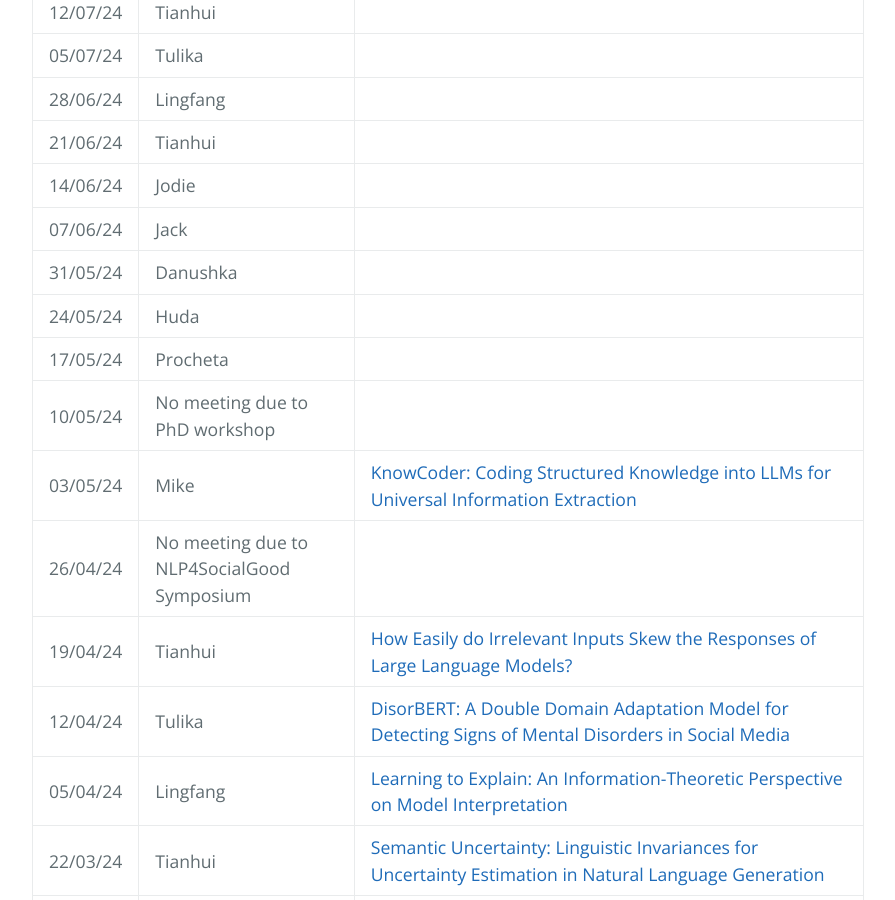
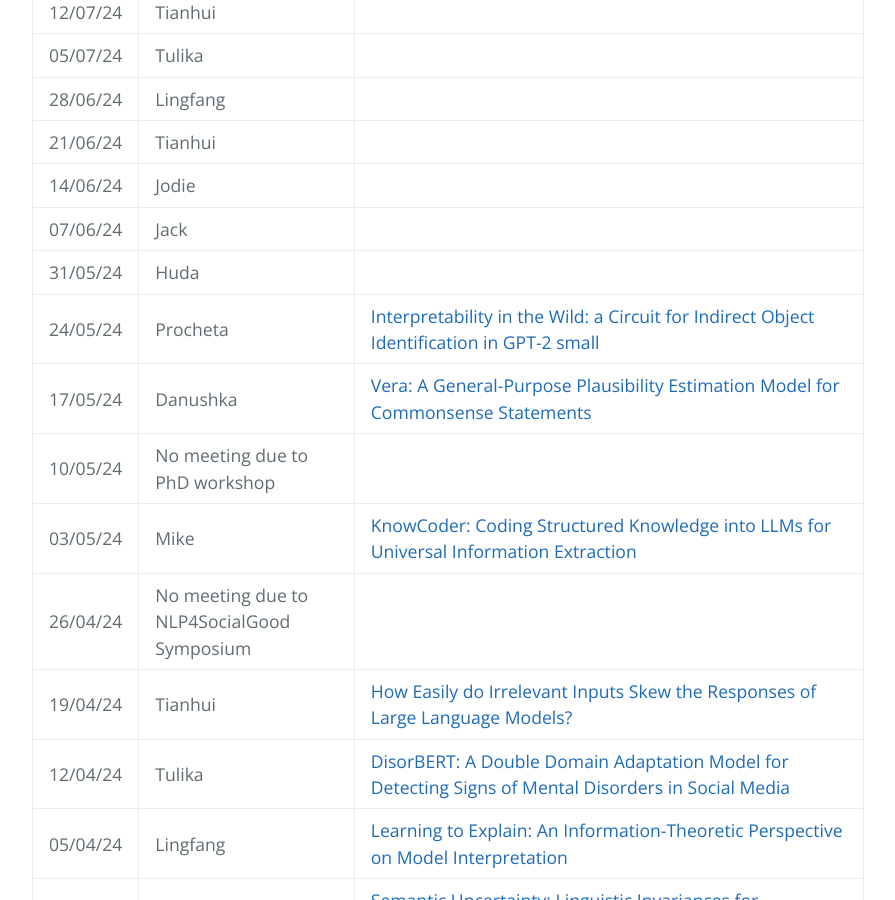
Before and after one commit to LivNLP/livnlp.github.io, a Jekyll site: the page built from reading.md, in a window 1280 px wide and 900 px high, scrolled down 671 px. Shown: the whole window, without its empty margins (192-1087 px from the left). Built offline with Jekyll 4.4.1, drawn with Linux system fonts in a browser that asks for light colours.

Commit message:
Update reading.md

```diff
--- a/reading.md
+++ b/reading.md
@@ -20,9 +20,9 @@ We meet on a weely basis to discuss recent research papers. Here is the schedule
 | 21/06/24 | Tianhui |
 | 14/06/24 | Jodie |
 | 07/06/24 | Jack |
-| 31/05/24 | Danushka |
-| 24/05/24 | Huda |
-| 17/05/24 | Procheta |
+| 31/05/24 | Huda |
+| 24/05/24 | Procheta | [Interpretability in the Wild: a Circuit for Indirect Object Identification in GPT-2 small](https://arxiv.org/abs/2211.00593)
+| 17/05/24 | Danushka | [Vera: A General-Purpose Plausibility Estimation Model for Commonsense Statements](https://aclanthology.org/2023.emnlp-main.81/)
 | 10/05/24 | No meeting due to PhD workshop |
 | 03/05/24 | Mike | [KnowCoder: Coding Structured Knowledge into LLMs for Universal Information Extraction](https://arxiv.org/pdf/2403.07969)
 | 26/04/24 | No meeting due to NLP4SocialGood Symposium |
```
